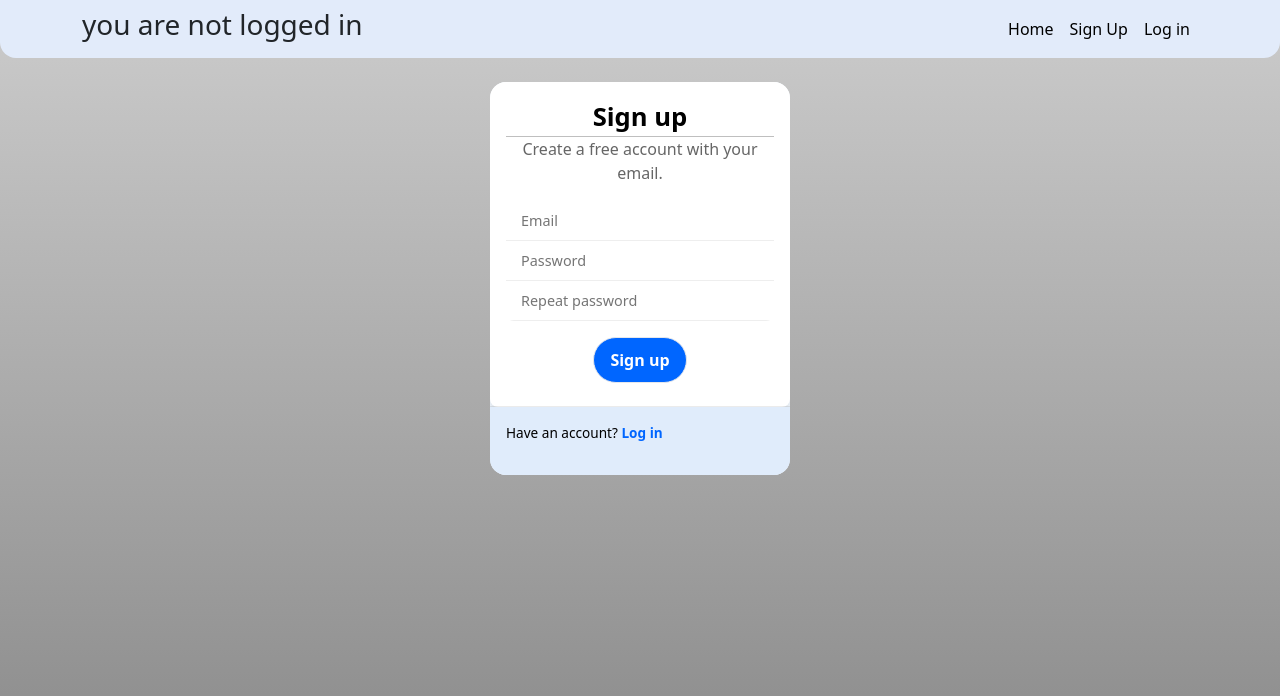
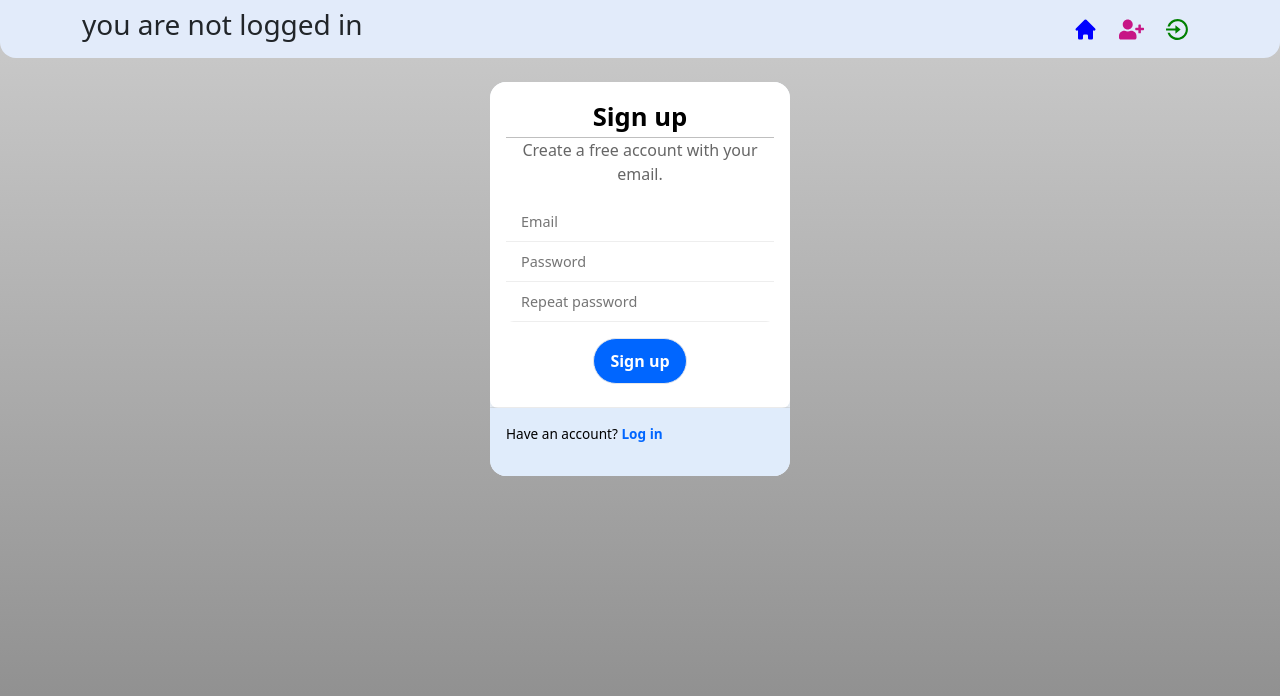
Before and after one commit to amirgolrk/workTask-taskManager-with-react-bootstrap, a React (Vite) app: page / in a window 1280 px wide. Shown: the top 696 px of the page. Built offline with nearby package versions, Linux system fonts and the light colour scheme.

Commit message:
[update] adding required attribute tp modalOverlay [update] replacing navbar names with buttons [update] making tasks count badges interactive and live [create] making all,open and close headers functional and filtering tasks with redux

```diff
--- a/src/Features/todoSlice.jsx
+++ b/src/Features/todoSlice.jsx
@@ -115,6 +115,10 @@ export const todoSlice = createSlice({
   initialState: {
     loading: false,
     tasks: [],
+    openedTasks : [],
+    closedTasks : [],
+    openedCount: 0,
+    closedCount: 0,
   },
   reducers: {},
 
@@ -125,6 +129,10 @@ export const todoSlice = createSlice({
       })
       .addCase(getTasks?.fulfilled, (state, action) => {
         state.tasks = action.payload;
+        state.openedTasks = action.payload.filter((task) => !task.done)
+        state.closedTasks= action.payload.filter((task) => task.done)
+        state.openedCount = action.payload.filter((task) => !task.done).length;
+        state.closedCount = action.payload.filter((task) => task.done).length;
         console.log(action);
         state.loading = false;
       })
@@ -135,6 +143,10 @@ export const todoSlice = createSlice({
       })
       .addCase(deleteTask?.fulfilled, (state, action) => {
         state.loading = false;
+        state.openedTasks = action.payload.filter((task) => !task.done)
+        state.closedTasks= action.payload.filter((task) => task.done)
+        state.openedCount = state.tasks.filter((task) => !task.done).length;
+        state.closedCount = state.tasks.filter((task) => task.done).length;
         //state.tasks = action.payload;
         //alert("task deleted succeessfully");
         toast.success("task deleted succeessfully", {
@@ -173,6 +185,10 @@ export const todoSlice = createSlice({
         /*if(state.tasks.id === action.payload){
           state.tasks.done = !state.tasks.done
         }*/
+        state.openedTasks = action.payload.filter((task) => !task.done)
+        state.closedTasks= action.payload.filter((task) => task.done)
+        state.openedCount = state.tasks.filter((task) => !task.done).length;
+        state.closedCount = state.tasks.filter((task) => task.done).length;
         const taskId = action.payload.id;
         const taskToUpdate = state.tasks.find((task) => task.id === taskId);
         if (taskToUpdate) {
--- a/src/modals/ModalOverlay.jsx
+++ b/src/modals/ModalOverlay.jsx
@@ -129,6 +129,7 @@ const ModalOverlay = ({ onInput, onConfirm }) => {
                 name="title"
                 onChange={(e) => setEnteredTitle(e.target.value)}
                 value={enteredTitle}
+                required
               />
             </div>
             <div className="form-group">
@@ -142,6 +143,7 @@ const ModalOverlay = ({ onInput, onConfirm }) => {
                 rows={3}
                 onChange={(e) => setEnteredDescribe(e.target.value)}
                 value={enteredDescribe}
+                required
               />
             </div>
             <div className="form-group">
@@ -154,6 +156,7 @@ const ModalOverlay = ({ onInput, onConfirm }) => {
                 name="date"
                 onChange={(e) => setEnteredDate(e.target.value)}
                 value={enteredDate}
+                required
               />
             </div>
             <label htmlFor={"checkbox"}> done ?</label>
--- a/src/pages/Card.jsx
+++ b/src/pages/Card.jsx
@@ -72,12 +72,17 @@ function Card() {
   const tasksData = useSelector((state) => state.todo.tasks);
   console.log(tasksData);
   const isLoading = useSelector((state) => state.todo.loading);
+  const openedCount = useSelector((state) => state.todo.openedCount);
+  const closedCount = useSelector((state) => state.todo.closedCount);
+  const openedTasks = useSelector((state) => state.todo.openedTasks);
+  const closedTasks = useSelector((state) => state.todo.closedTasks);
+  const [taskType, setTaskType] = useState(0);
 
   const confirmHandler = () => {
     setFormIsOpen(null);
   };
 
-  const addData =async (task) => {
+  const addData = async (task) => {
     // We don't need this function since we're handling tasks through Redux.
     // If you have a form for adding tasks, you can dispatch the `AddTask` action instead.
     await dispatch(getTasks());
@@ -87,9 +92,9 @@ function Card() {
     dispatch(deleteTask(taskId));
     dispatch(getTasks());
   };*/
-  async function deleteHandler  (taskId) {
-    await dispatch(deleteTask(taskId))
-    await dispatch(getTasks())
+  async function deleteHandler(taskId) {
+    await dispatch(deleteTask(taskId));
+    await dispatch(getTasks());
   }
 
   useEffect(() => {
@@ -126,7 +131,7 @@ function Card() {
             <div className="row">
               <div className="col">
                 <h3 className="card-title">Todays Task</h3>
-                <CurrentTimeComponent/>
+                <CurrentTimeComponent />
               </div>
               <div className="col">
                 <button
@@ -141,24 +146,56 @@ function Card() {
             </div>
             <div className="d-flex justify-content-center mt-3 text-center">
               <div className="col dash-nav">
-                <a href="#">
+                <a
+                  href="#"
+                  className={`${taskType === 0 && "text-primary"}`}
+                  onClick={() => {
+                    setTaskType(0);
+                  }}
+                >
                   all{" "}
-                  <span className="badge bg-primary rounded-pill ms-1">35</span>
-                </a>
-              </div>
-              <div className="col dash-nav">
-                <a href="#">
-                  Opened{" "}
-                  <span className="badge bg-secondary rounded-pill ms-1">
-                    14
+                  <span
+                    className={`badge ${
+                      taskType === 0 ? "bg-primary" : "bg-secondary"
+                    } rounded-pill ms-1`}
+                  >
+                    {tasksData?.length}
                   </span>
                 </a>
               </div>
               <div className="col dash-nav">
-                <a href="#">
+                <a
+                  href="#"
+                  className={`${taskType === 1 && "text-primary"}`}
+                  onClick={() => {
+                    setTaskType(1);
+                  }}
+                >
+                  Opened{" "}
+                  <span
+                    className={`badge ${
+                      taskType === 1 ? "bg-primary" : "bg-secondary"
+                    } rounded-pill ms-1`}
+                  >
+                    {openedCount}
+                  </span>
+                </a>
+              </div>
+              <div className="col dash-nav">
+                <a
+                  href="#"
+                  className={`${taskType === 2 && "text-primary"}`}
+                  onClick={() => {
+                    setTaskType(2);
+                  }}
+                >
                   Closed{" "}
-                  <span className="badge bg-secondary rounded-pill ms-1">
-                    19
+                  <span
+                    className={`badge ${
+                      taskType === 2 ? "bg-primary" : "bg-secondary"
+                    } rounded-pill ms-1`}
+                  >
+                    {closedCount}
                   </span>
                 </a>
               </div>
@@ -173,8 +210,14 @@ function Card() {
             </div>
             {isLoading ? (
               <Loader />
+            ) : taskType === 0 ? (
+              <Tasks items={tasksData} onDeleteItem={deleteHandler} />
+            ) : taskType === 1 ? (
+              <Tasks items={openedTasks} onDeleteItem={deleteHandler} />
+            ) : taskType === 2 ? (
+              <Tasks items={closedTasks} onDeleteItem={deleteHandler} />
             ) : (
-              <Tasks items={tasksData} onDeleteItem={deleteHandler} />
+              <></>
             )}
           </div>
         </div>
--- a/src/pages/layout.jsx
+++ b/src/pages/layout.jsx
@@ -1,9 +1,12 @@
 import { Outlet, Link } from "react-router-dom";
 import "bootstrap/dist/css/bootstrap.min.css";
 import { RiLogoutCircleLine } from "react-icons/ri";
+import { HiHome } from "react-icons/hi";
+import {RiLoginCircleLine} from "react-icons/ri"
+import {FaUserPlus} from "react-icons/fa"
 import Tooltip from "@mui/material/Tooltip";
 import { Zoom } from "@mui/material";
-import { toast } from 'react-toastify';
+import { toast } from "react-toastify";
 //import React from 'react';
 import { useSelector } from "react-redux";
 import { useNavigate } from "react-router-dom";
@@ -25,9 +28,10 @@ const Layout = () => {
       draggable: true,
       progress: undefined,
       theme: "colored",
-      })
-      setTimeout(()=>{navigateTo("/login");},3000)
-
+    });
+    setTimeout(() => {
+      navigateTo("/login");
+    }, 2500);
   };
 
   return (
@@ -51,23 +55,50 @@ const Layout = () => {
   </h3>*/}
             <div>
               <ul className="navbar-nav ms-auto">
+              <Tooltip TransitionComponent={Zoom} title="go to signUp page">
                 <li className="nav-item">
-                  <Link className="nav-link" aria-current="page" to="/harchi">
-                    Home
+                  <Link className="nav-link" aria-current="page" to="/">
+                  <HiHome
+                          style={{
+                            color: "blue",
+                            fontSize: "25px",
+                            cursor: "pointer",
+                            marginLeft: "5px",
+                          }}
+                        />
                   </Link>
                 </li>
+                </Tooltip>
+                <Tooltip TransitionComponent={Zoom} title="Sign up to App">
                     <li className="nav-item">
                       <Link className="nav-link" to="/">
-                    Sign Up
+                        <FaUserPlus
+                          style={{
+                            color: "mediumvioletred",
+                            fontSize: "25px",
+                            cursor: "pointer",
+                            marginLeft: "5px",
+                          }}
+                        />
                       </Link>
                     </li>
+                  </Tooltip>
+                {!userEmail && (
+                  <Tooltip TransitionComponent={Zoom} title="Log into App">
                     <li className="nav-item">
-                  {!userEmail && (
                       <Link className="nav-link" to="/login">
-                      Log in
+                        <RiLoginCircleLine
+                          style={{
+                            color: "green",
+                            fontSize: "25px",
+                            cursor: "pointer",
+                            marginLeft: "5px",
+                          }}
+                        />
                       </Link>
+                    </li>
+                  </Tooltip>
                 )}
-                </li>
                 {userEmail && (
                   <Tooltip
                     TransitionComponent={Zoom}
@@ -78,11 +109,11 @@ const Layout = () => {
                       onClick={logoutHandler}
                       style={{ cursor: "pointer" }}
                     >
-                      logout{" "}
+
                       <RiLogoutCircleLine
                         style={{
                           color: "red",
-                          fontSize: "20px",
+                          fontSize: "25px",
                           cursor: "pointer",
                           marginLeft: "5px",
                         }}
```
Lines whose indentation alone changed are shown as unchanged.
